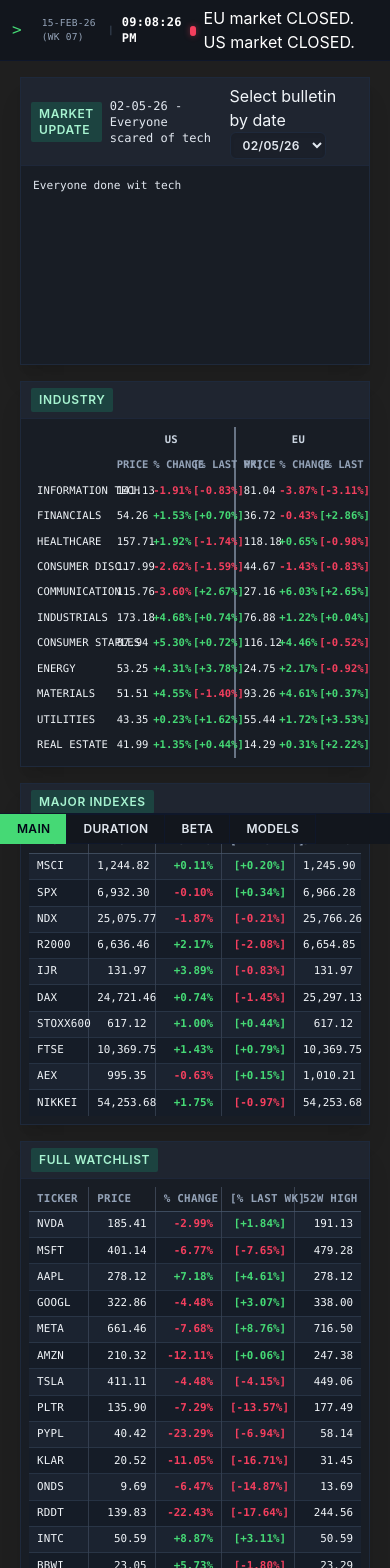
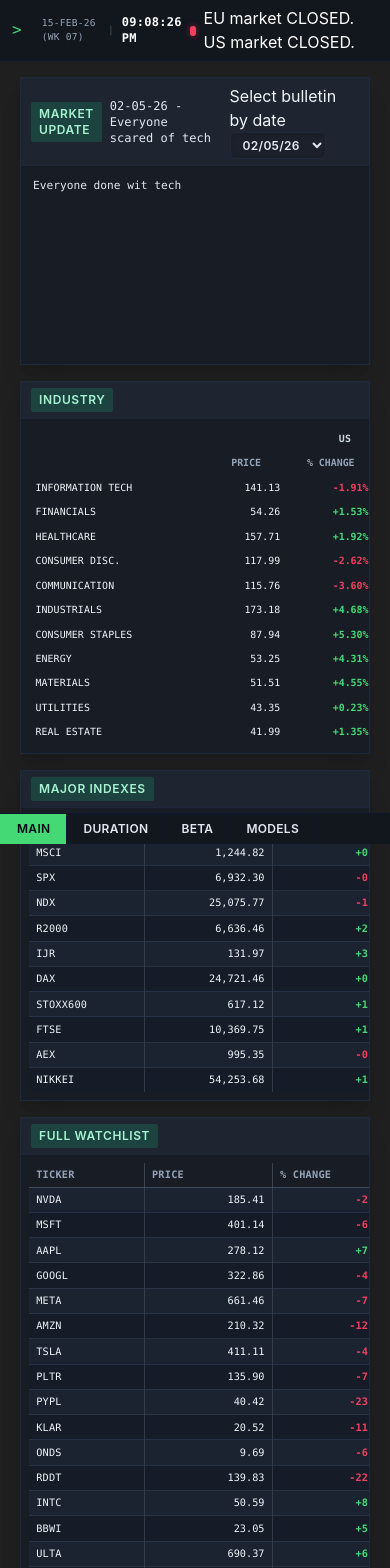
Before and after one commit to theodorhogan/website_portfolio, a React (Vite) app: page / in a window 390 px wide. Shown: the top 1568 px of the page. Built offline with nearby package versions, Linux system fonts and the light colour scheme.

Commit message:
mobile update
No more header/value collisions from squeezed columns.
Tables stay readable on narrow screens, with horizontal swipe inside each panel.

```diff
--- a/src/components/IndustryOverview.css
+++ b/src/components/IndustryOverview.css
@@ -125,4 +125,22 @@
     max-height: none;
     min-height: 18rem;
   }
+
+  .industry-overview__body {
+    overflow-x: auto;
+    overflow-y: auto;
+    -webkit-overflow-scrolling: touch;
+  }
+
+  .industry-overview__table {
+    width: max-content;
+    min-width: 46rem;
+    font-size: 0.62rem;
+  }
+
+  .industry-overview__table th,
+  .industry-overview__table td {
+    padding-left: 0.4rem;
+    padding-right: 0.4rem;
+  }
 }
--- a/src/components/MajorIndexes.css
+++ b/src/components/MajorIndexes.css
@@ -128,4 +128,22 @@
     max-height: none;
     min-height: 18rem;
   }
+
+  .major-indexes__body {
+    overflow-x: auto;
+    overflow-y: auto;
+    -webkit-overflow-scrolling: touch;
+  }
+
+  .major-indexes__table {
+    width: max-content;
+    min-width: 40rem;
+    font-size: 0.64rem;
+  }
+
+  .major-indexes__table th,
+  .major-indexes__table td {
+    padding-left: 0.45rem;
+    padding-right: 0.45rem;
+  }
 }
```
